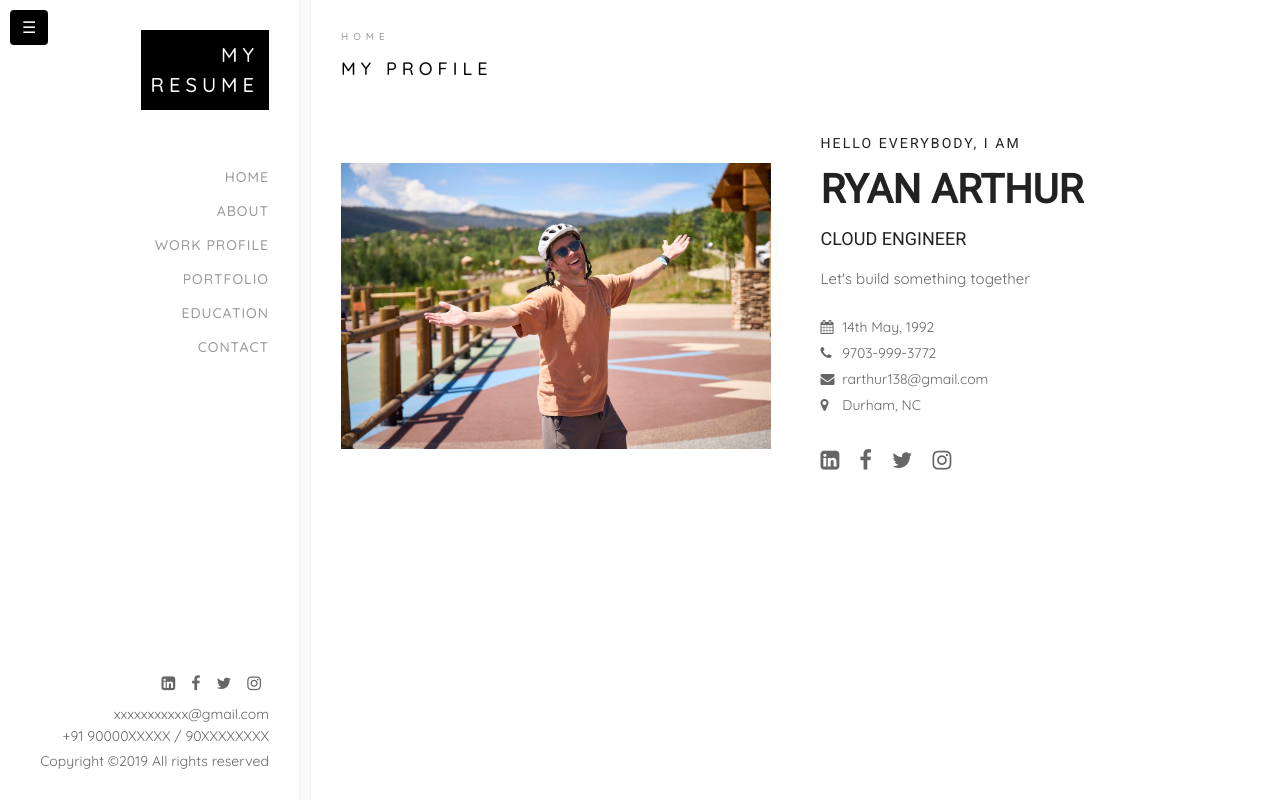
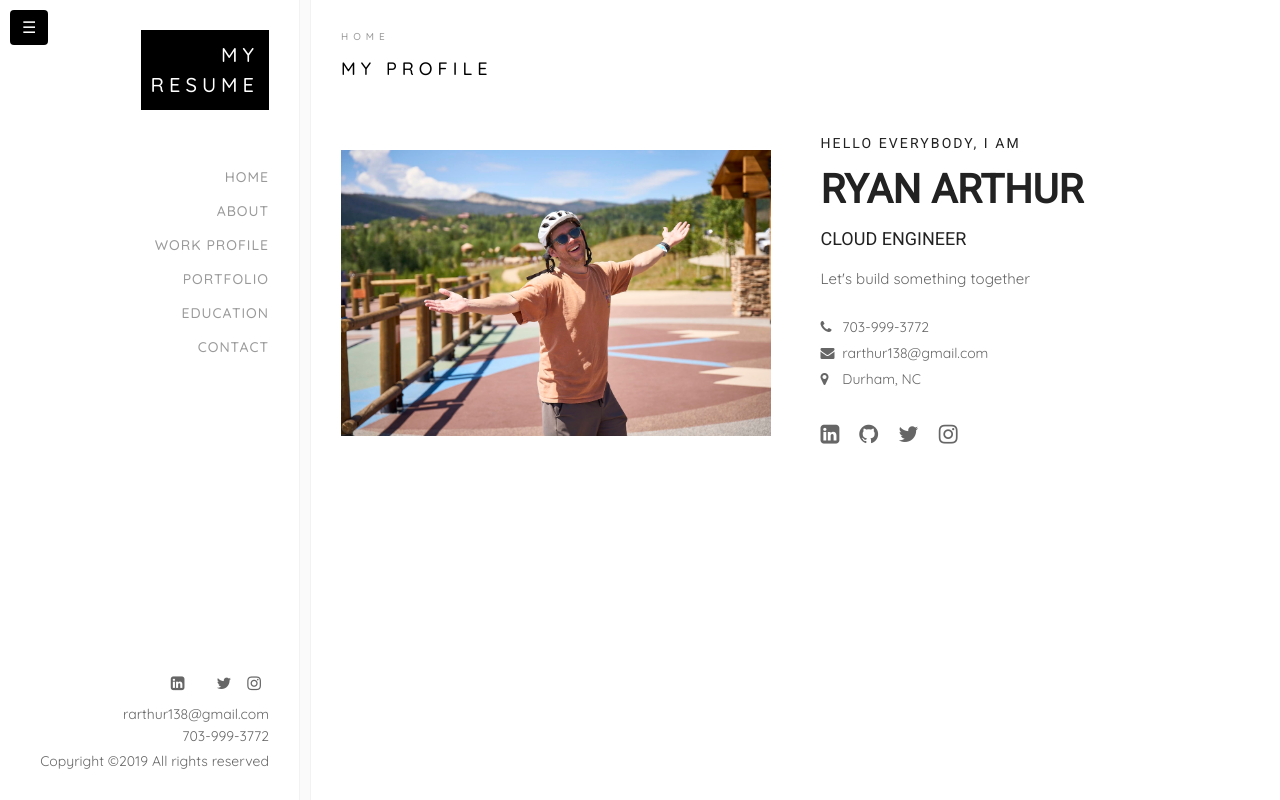
Before and after one commit to doonmaroon/cloud-engineer-cv, a plain HTML site: page index.html in a window 1280 px wide. Drawn offline with Linux system fonts and the light colour scheme.

Commit message:
rwa - updated about and index

```diff
--- a/index.html
+++ b/index.html
@@ -32,15 +32,15 @@
 				<div class="social-icons">
 					<ul>
 						<li><a href="https://www.linkedin.com/in/ryan-arthur-2254b644/"><i class="fa fa-linkedin-square" aria-hidden="true"></i></a></li>
-						<li><a href=""><i class="fa fa-facebook" aria-hidden="true"></i></a></li>
+						<li><a href="https://discord.com/users/doonmarooon"><i class="fa fa-brands fa-discord" aria-hidden="true"></i></a></li>
 						<li><a href=""><i class="fa fa-twitter" aria-hidden="true"></i></a></li>
 						<li><a href=""><i class="fa fa-instagram" aria-hidden="true"></i></a></li>
 					</ul>
 				</div>
 				<div class="foot-contact">
 					<ul>
-						<li>xxxxxxxxxxx@gmail.com</li>
-						<li>+91 90000XXXXX / 90XXXXXXXX</li>
+						<li>rarthur138@gmail.com</li>
+						<li>703-999-3772</li>
 					</ul>
 				</div>
 
@@ -66,8 +66,7 @@
 					<div class="text">Let's build something together</div>
 					<div class="pr-list">
 						<ul>
-							<li><i class="fa fa-calendar" aria-hidden="true"></i> 14th May, 1992</li>
-							<li><i class="fa fa-phone" aria-hidden="true"></i> 9703-999-3772</li>
+							<li><i class="fa fa-phone" aria-hidden="true"></i> 703-999-3772</li>
 							<li><i class="fa fa-envelope" aria-hidden="true"></i> rarthur138@gmail.com</li>
 							<li><i class="fa fa-map-marker" aria-hidden="true"></i> Durham, NC</li>
 						</ul>
@@ -75,7 +74,7 @@
 			<div class="social-icons-head">
 					<ul>
 						<li><a href="https://www.linkedin.com/in/ryan-arthur-2254b644/"><i class="fa fa-linkedin-square" aria-hidden="true"></i></a></li>
-						<li><a href=""><i class="fa fa-facebook" aria-hidden="true"></i></a></li>
+						<li><a href="https://github.com/doonmaroon"><i class="fa fa-github" aria-hidden="true"></i></a></li>
 						<li><a href=""><i class="fa fa-twitter" aria-hidden="true"></i></a></li>
 						<li><a href=""><i class="fa fa-instagram" aria-hidden="true"></i></a></li>
 					</ul>
```
Also changed, not shown: about.html (+1 -0 lines).
